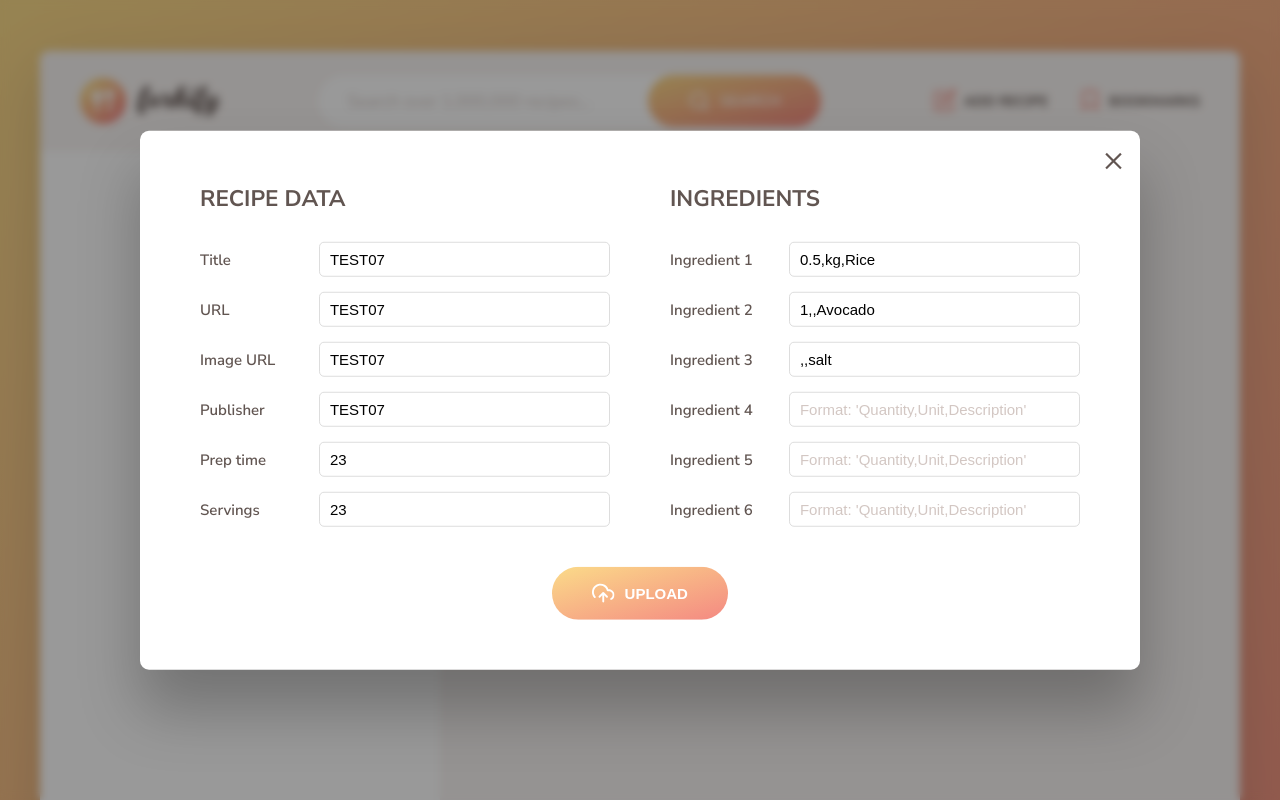
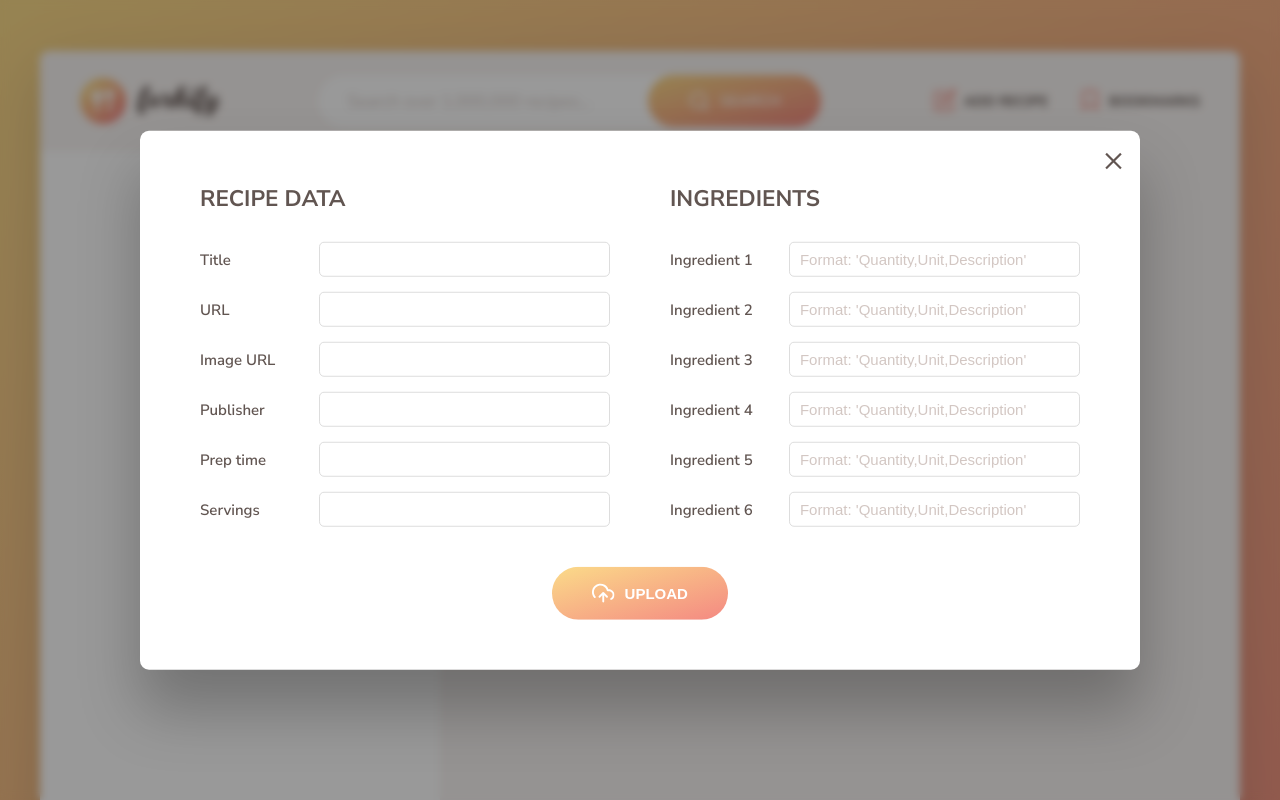
Before and after one commit to Mpprabhu/js-food-web-project, a website built with Parcel: page index.html in a window 1280 px wide. Both pictures are taken after a click on the button "ADD RECIPE". Shown: the top 800 px of the page. Built offline with nearby package versions, Linux system fonts and the light colour scheme; no server answers; files whose address does not match are found by name.

Commit message:
Day 53  completion of v1 and correction in html

```diff
--- a/index.html
+++ b/index.html
@@ -106,24 +106,23 @@
         <div class="upload__column">
           <h3 class="upload__heading">Recipe data</h3>
           <label>Title</label>
-          <input value="TEST07" required name="title" type="text" />
+          <input required name="title" type="text" />
           <label>URL</label>
-          <input value="TEST07" required name="sourceUrl" type="text" />
+          <input required name="sourceUrl" type="text" />
           <label>Image URL</label>
-          <input value="TEST07" required name="image" type="text" />
+          <input required name="image" type="text" />
           <label>Publisher</label>
-          <input value="TEST07" required name="publisher" type="text" />
+          <input required name="publisher" type="text" />
           <label>Prep time</label>
-          <input value="23" required name="cookingTime" type="number" />
+          <input required name="cookingTime" type="number" />
           <label>Servings</label>
-          <input value="23" required name="servings" type="number" />
+          <input required name="servings" type="number" />
         </div>
 
         <div class="upload__column">
           <h3 class="upload__heading">Ingredients</h3>
           <label>Ingredient 1</label>
           <input
-            value="0.5,kg,Rice"
             type="text"
             required
             name="ingredient-1"
@@ -131,14 +130,12 @@
           />
           <label>Ingredient 2</label>
           <input
-            value="1,,Avocado"
             type="text"
             name="ingredient-2"
             placeholder="Format: 'Quantity,Unit,Description'"
           />
           <label>Ingredient 3</label>
           <input
-            value=",,salt"
             type="text"
             name="ingredient-3"
             placeholder="Format: 'Quantity,Unit,Description'"
```
